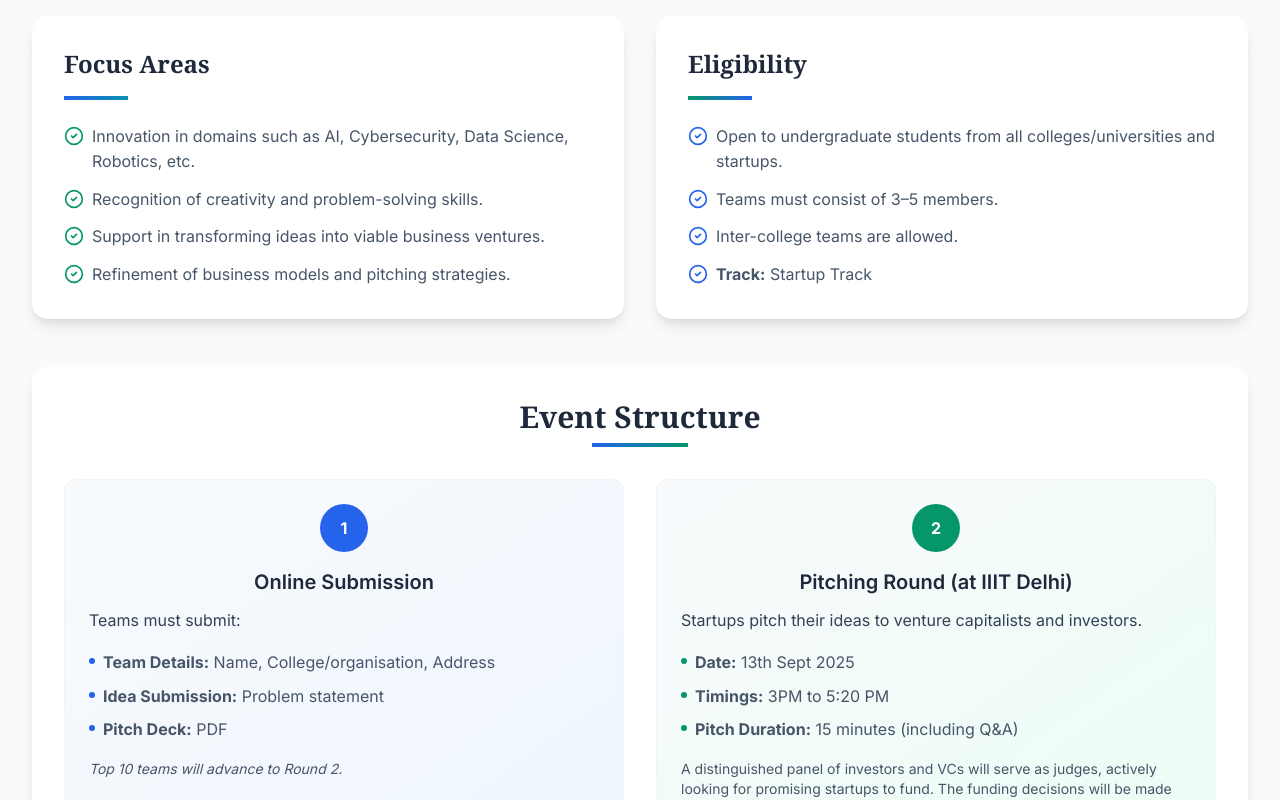
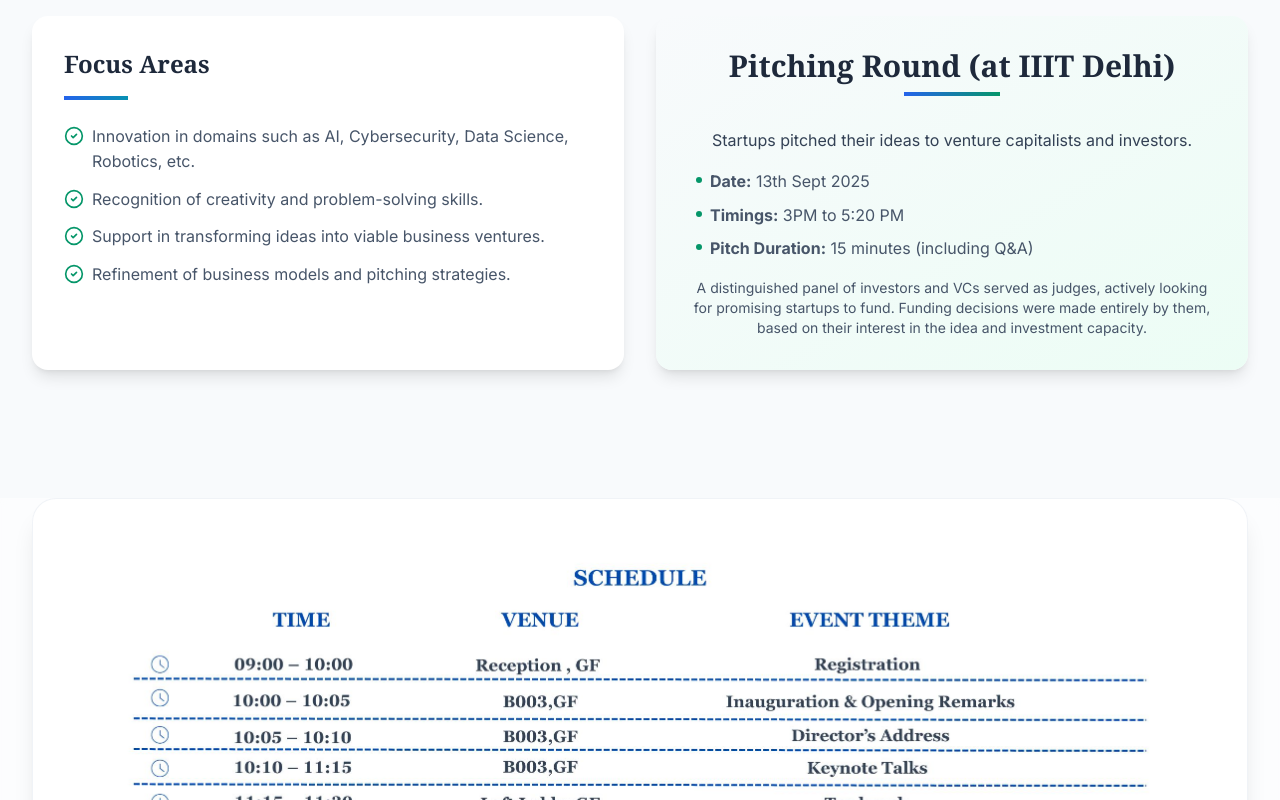
Before and after one commit to AbhiIIITD/RIISE-2025-Website, a React (Vite) app: page / in a window 1280 px wide. Shown: the part 7180-7980 px from the top of the page. Built offline with nearby package versions, Linux system fonts and the light colour scheme.

Commit message:
pitchcafe update

```diff
--- a/src/components/PitchCafe.tsx
+++ b/src/components/PitchCafe.tsx
@@ -15,8 +15,9 @@
           </p>
         </div>
 
+        {/* Grid: Focus Areas & Pitching Round */}
+        <div className="grid md:grid-cols-2 gap-8">
           {/* Focus Areas */}
-        <div className="grid md:grid-cols-2 gap-8 mb-12">
           <div className="bg-white p-8 rounded-2xl shadow-lg transform transition hover:shadow-xl">
             <h3 className="text-2xl font-serif font-bold text-slate-800 mb-4">Focus Areas</h3>
             <div className="w-16 h-1 bg-gradient-to-r from-blue-600 to-cyan-600 mb-6"></div>
@@ -41,66 +42,17 @@
             </ul>
           </div>
 
-          {/* Eligibility */}
-          <div className="bg-white p-8 rounded-2xl shadow-lg transform transition hover:shadow-xl">
-            <h3 className="text-2xl font-serif font-bold text-slate-800 mb-4">Eligibility</h3>
-            <div className="w-16 h-1 bg-gradient-to-r from-emerald-600 to-blue-600 mb-6"></div>
-
-            <ul className="space-y-3">
-              <li className="flex items-start">
-                <CheckCircle2 className="w-5 h-5 text-blue-600 mt-0.5 mr-2 flex-shrink-0" />
-                <p className="text-slate-600">Open to undergraduate students from all colleges/universities and startups.</p>
-              </li>
-              <li className="flex items-start">
-                <CheckCircle2 className="w-5 h-5 text-blue-600 mt-0.5 mr-2 flex-shrink-0" />
-                <p className="text-slate-600">Teams must consist of 3–5 members.</p>
-              </li>
-              <li className="flex items-start">
-                <CheckCircle2 className="w-5 h-5 text-blue-600 mt-0.5 mr-2 flex-shrink-0" />
-                <p className="text-slate-600">Inter-college teams are allowed.</p>
-              </li>
-              <li className="flex items-start">
-                <CheckCircle2 className="w-5 h-5 text-blue-600 mt-0.5 mr-2 flex-shrink-0" />
-                <p className="text-slate-600"><strong>Track:</strong> Startup Track</p>
-              </li>
-            </ul>
-          </div>
-        </div>
-
-        {/* Event Structure */}
-        <div className="bg-white p-8 rounded-2xl shadow-lg mb-12 transform transition hover:shadow-xl">
-          <h3 className="text-2xl lg:text-3xl font-serif font-bold text-slate-800 mb-2 text-center">Event Structure</h3>
+          {/* Pitching Round */}
+          <div className="bg-gradient-to-br from-slate-50 to-emerald-50 p-8 rounded-2xl shadow-lg transform transition hover:shadow-xl">
+            <h3 className="text-2xl lg:text-3xl font-serif font-bold text-slate-800 mb-2 text-center">
+              Pitching Round (at IIIT Delhi)
+            </h3>
             <div className="w-24 h-1 bg-gradient-to-r from-blue-600 to-emerald-600 mx-auto mb-8"></div>
 
-          <div className="grid md:grid-cols-2 gap-8">
-            <div className="bg-gradient-to-br from-slate-50 to-blue-50 p-6 rounded-xl border border-slate-100">
-              <div className="w-12 h-12 bg-blue-600 rounded-full text-white font-bold flex items-center justify-center mb-4 mx-auto">1</div>
-              <h4 className="text-xl font-semibold text-slate-800 mb-3 text-center">Online Submission</h4>
-
-              <p className="text-slate-700 mb-4">Teams must submit:</p>
-              <ul className="space-y-2 mb-4">
-                <li className="flex items-start">
-                  <span className="w-1.5 h-1.5 rounded-full bg-blue-600 mt-2 mr-2"></span>
-                  <p className="text-slate-600"><strong>Team Details:</strong> Name, College/organisation, Address</p>
-                </li>
-                <li className="flex items-start">
-                  <span className="w-1.5 h-1.5 rounded-full bg-blue-600 mt-2 mr-2"></span>
-                  <p className="text-slate-600"><strong>Idea Submission:</strong> Problem statement</p>
-                </li>
-                <li className="flex items-start">
-                  <span className="w-1.5 h-1.5 rounded-full bg-blue-600 mt-2 mr-2"></span>
-                  <p className="text-slate-600"><strong>Pitch Deck:</strong> PDF</p>
-                </li>
-              </ul>
-              <p className="text-slate-600 text-sm italic">Top 10 teams will advance to Round 2.</p>
-            </div>
-
-            <div className="bg-gradient-to-br from-slate-50 to-emerald-50 p-6 rounded-xl border border-slate-100">
-              <div className="w-12 h-12 bg-emerald-600 rounded-full text-white font-bold flex items-center justify-center mb-4 mx-auto">2</div>
-              <h4 className="text-xl font-semibold text-slate-800 mb-3 text-center">Pitching Round (at IIIT Delhi)</h4>
-
-              <p className="text-slate-700 mb-4">Startups pitch their ideas to venture capitalists and investors.</p>
-              <ul className="space-y-2 mb-4">
+            <p className="text-slate-700 mb-4 text-center">
+              Startups pitched their ideas to venture capitalists and investors.
+            </p>
+            <ul className="space-y-2 mb-4 max-w-lg mx-auto">
               <li className="flex items-start">
                 <span className="w-1.5 h-1.5 rounded-full bg-emerald-600 mt-2 mr-2"></span>
                 <p className="text-slate-600"><strong>Date:</strong> 13th Sept 2025</p>
@@ -114,8 +66,10 @@
                 <p className="text-slate-600"><strong>Pitch Duration:</strong> 15 minutes (including Q&A)</p>
               </li>
             </ul>
-              <p className="text-slate-600 text-sm">A distinguished panel of investors and VCs will serve as judges, actively looking for promising startups to fund. The funding decisions will be made entirely by them, based on their interest in the idea and how much they are willing to invest.</p>
-            </div>
+            <p className="text-slate-600 text-sm text-center">
+              A distinguished panel of investors and VCs served as judges, actively looking for promising startups to fund.
+              Funding decisions were made entirely by them, based on their interest in the idea and investment capacity.
+            </p>
           </div>
         </div>
       </div>
```
Lines whose indentation alone changed are shown as unchanged.
